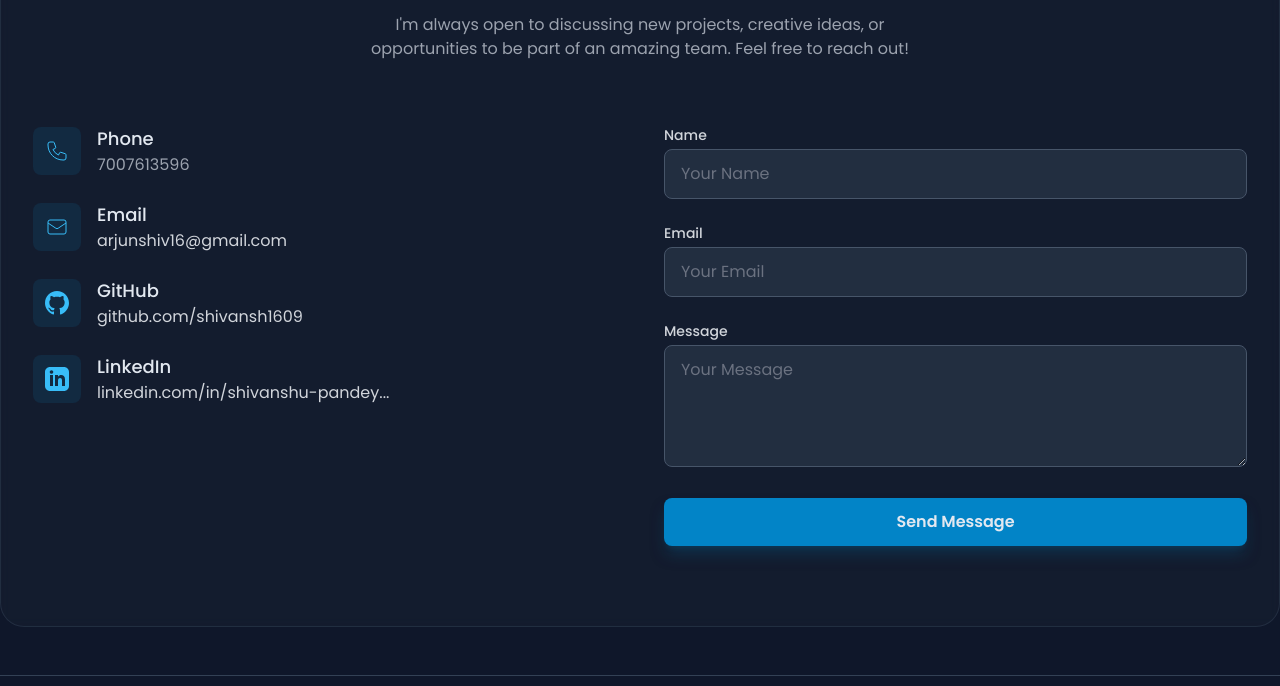
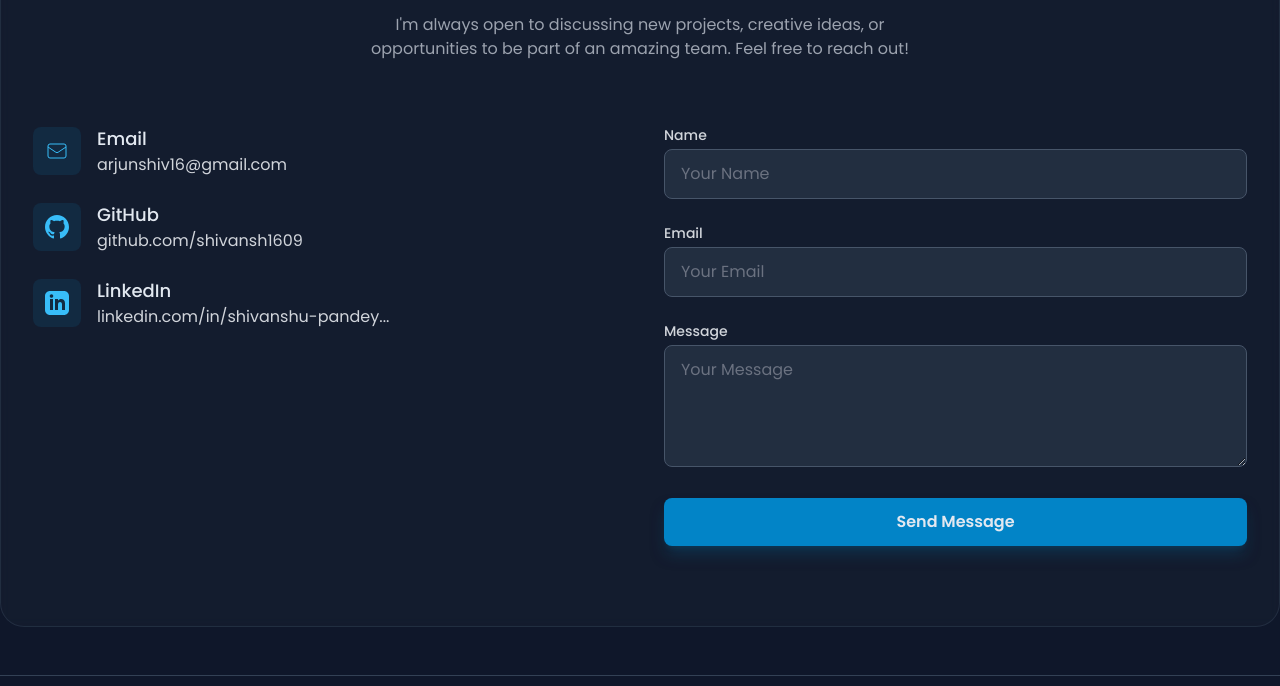
Before and after one commit to shivansh1609/Personal-portfolio, a plain HTML site: page index.html in a window 1280 px wide. Shown: the part 4036-4722 px from the top of the page. Drawn offline with nearby package versions, Linux system fonts and the light colour scheme.

Commit message:
Update index.html

```diff
--- a/index.html
+++ b/index.html
@@ -313,10 +313,6 @@
         </div>
         <div class="grid grid-cols-1 md:grid-cols-2 gap-12">
             <div class="space-y-6">
-                 <div class="flex items-center">
-                    <div class="bg-sky-500/10 p-3 rounded-lg mr-4"><svg class="h-6 w-6 text-sky-400" fill="none" viewBox="0 0 24 24" stroke="currentColor"><path d="M3 5a2 2 0 012-2h3.28a1 1 0 01.948.684l1.498 4.493a1 1 0 01-.502 1.21l-2.257 1.13a11.042 11.042 0 005.516 5.516l1.13-2.257a1 1 0 011.21-.502l4.493 1.498a1 1 0 01.684.949V19a2 2 0 01-2 2h-1C9.716 21 3 14.284 3 6V5z"></path></svg></div>
-                    <div><h4 class="text-lg font-medium">Phone</h4><p class="text-gray-400">7007613596</p></div>
-                </div>
                 <div class="flex items-center">
                     <div class="bg-sky-500/10 p-3 rounded-lg mr-4"><svg class="h-6 w-6 text-sky-400" fill="none" viewBox="0 0 24 24" stroke="currentColor"><path d="M3 8l7.89 5.26a2 2 0 002.22 0L21 8M5 19h14a2 2 0 002-2V7a2 2 0 00-2-2H5a2 2 0 00-2 2v10a2 2 0 002 2z"></path></svg></div>
                     <div><h4 class="text-lg font-medium">Email</h4><a href="mailto:arjunshiv16@gmail.com" class="text-gray-300 hover:text-sky-400 transition-colors">arjunshiv16@gmail.com</a></div>
```
